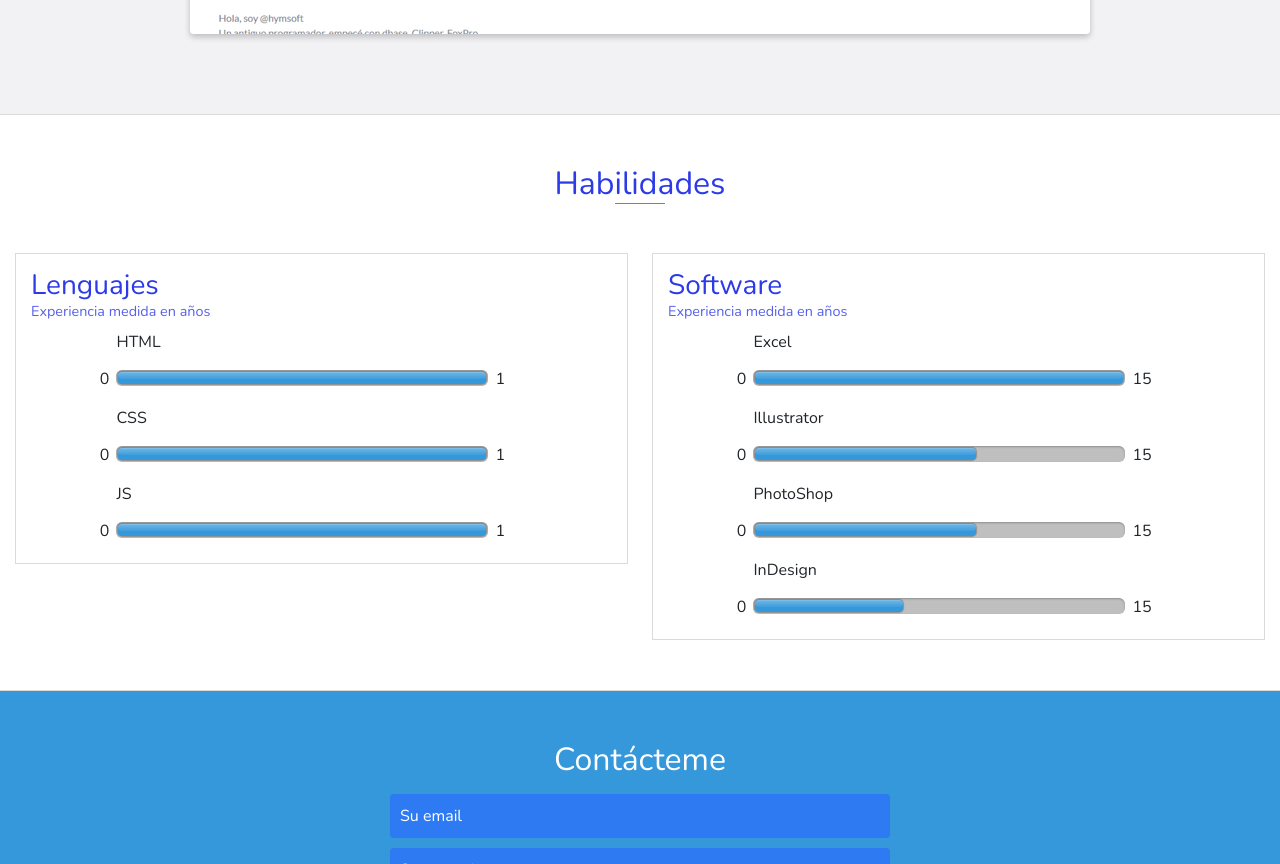
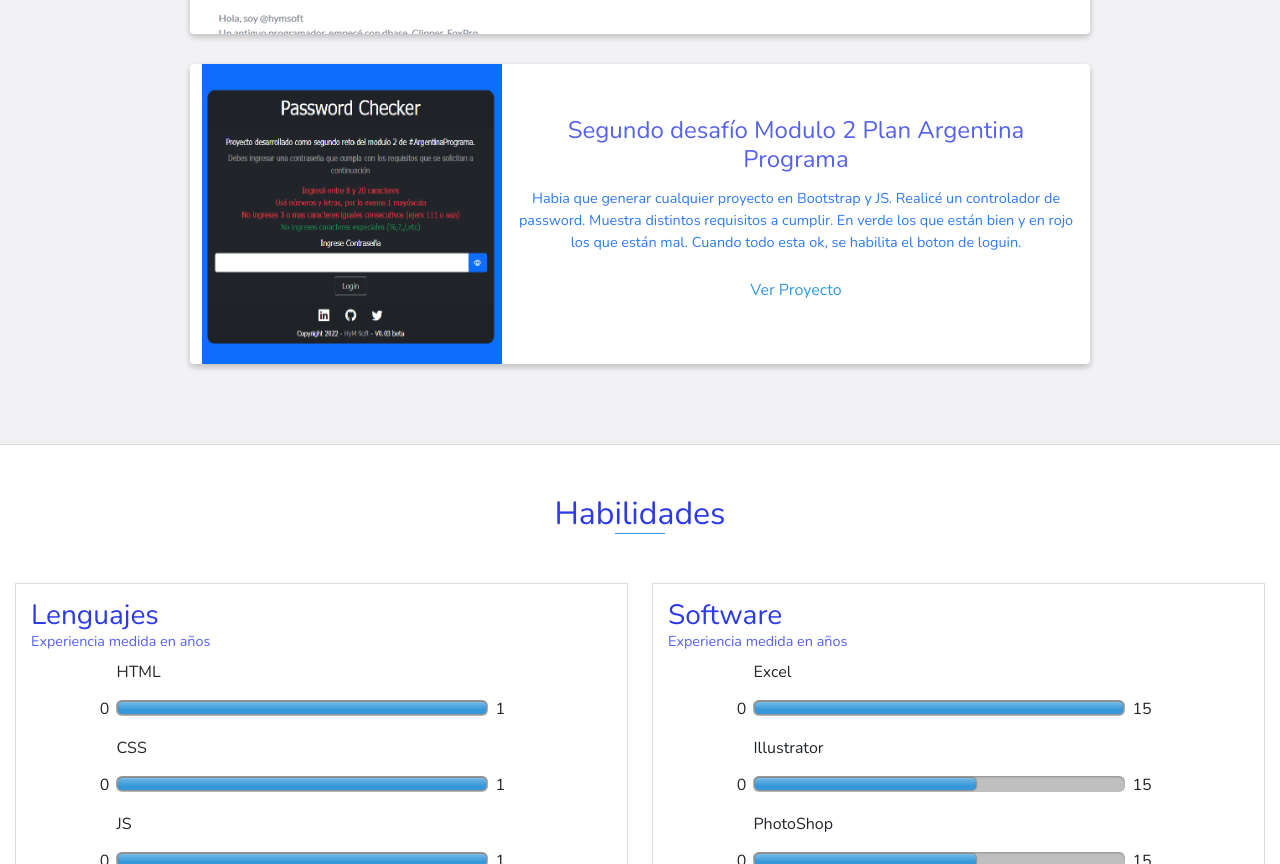
Before and after one commit to hymsoft/desafio-modulo-2, a website: page index.html in a window 1280 px wide. Shown: the part 3723-4587 px from the top of the page. Drawn offline with nearby package versions, Linux system fonts and the light colour scheme.

Commit message:
Agregado proyecto Password Check

```diff
--- a/index.html
+++ b/index.html
@@ -258,6 +258,33 @@
             </div>
             <!-- End .project-info -->
           </div>
+          <!-- Password Checker Project -->
+          <div class="project shadow-large">
+            <div class="project-image">
+              <img
+                src="images/password-checker300x300.png"
+                alt="Imagen proyecto Password Checker"
+                style="width: 300px; height: 300px"
+              />
+            </div>
+            <!-- End .project-image -->
+            <div class="project-info">
+              <h3>Segundo desafío Modulo 2 Plan Argentina Programa</h3>
+              <p>
+                Habia que generar cualquier proyecto en Bootstrap y JS. Realicé
+                un controlador de password. Muestra distintos requisitos a
+                cumplir. En verde los que están bien y en rojo los que están
+                mal. Cuando todo esta ok, se habilita el boton de loguin.
+              </p>
+              <a
+                class="my-btn"
+                href="https://hymsoft.github.io/password-checker/"
+                target="_blank"
+                >Ver Proyecto</a
+              >
+            </div>
+            <!-- End .project-info -->
+          </div>
           <!-- End .project -->
         </div>
       </div>
```
Also changed, not shown: images/password-checker300x300.png (added).
